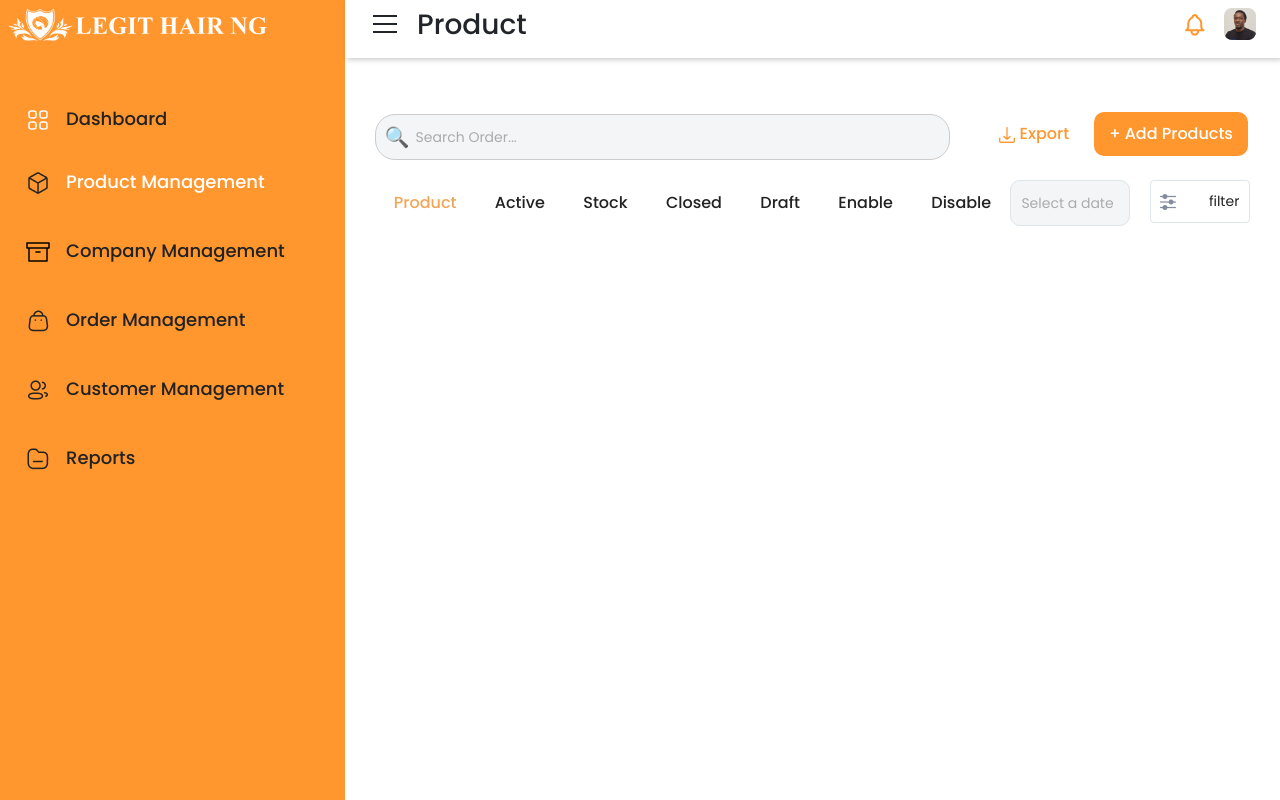
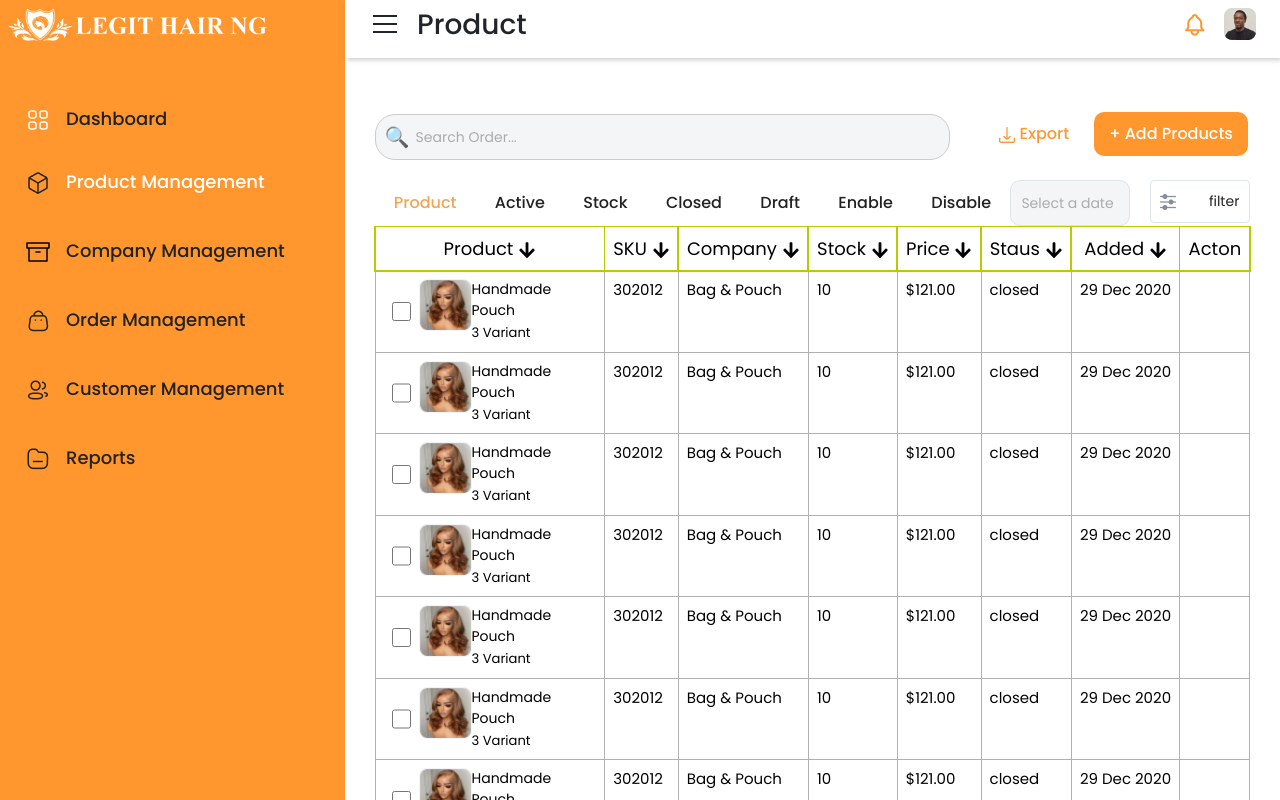
Before and after one commit to cycodedconcept/legit-hair-admin, a React (Vite) app: page /dashboard in a window 1280 px wide. Both pictures are taken after a click on the button "Product Management". Shown: the top 800 px of the page. Built offline with nearby package versions, Linux system fonts and the light colour scheme.

Commit message:
deploying redux store

```diff
--- a/src/assets/images/index.jsx
+++ b/src/assets/images/index.jsx
@@ -17,6 +17,7 @@ import Bell from './bell.png';
 import Profile from './profile.png';
 import Exp from './exp.png';
 import Filter from './filter.png';
+import Img from './img.png';
 
 
 
@@ -28,5 +29,6 @@ export {
     Logo2, Success,
     Wig1, Wig2, Wig3,
     Wig4, Wig5, Bell,
-    Profile, Exp, Filter
+    Profile, Exp, Filter,
+    Img
 }
--- a/src/components/Login.jsx
+++ b/src/components/Login.jsx
@@ -45,7 +45,7 @@ const Login = () => {
 //   }, []);
 
   return (
-    <React.Fragment>
+    <>
       <div className="form-item text-center">
         <img src={Logo2} alt="Logo" className='mt-5' />
 
@@ -193,7 +193,7 @@ const Login = () => {
           </>
         ):('')}
       </div>
-    </React.Fragment>
+    </>
   );
 };
 
--- a/src/pages/Cards.jsx
+++ b/src/pages/Cards.jsx
@@ -56,7 +56,7 @@ const Cards = () => {
     </div>
   )
   return (
-    <React.Fragment>
+    <>
       <div className="dash-cards">
         { cardDisplay }
         </div>
@@ -78,7 +78,7 @@ const Cards = () => {
           <Wig />
         </div>
       </div>
-    </React.Fragment>
+    </>
   )
 }
 
--- a/src/pages/Dashboard.jsx
+++ b/src/pages/Dashboard.jsx
@@ -19,7 +19,7 @@ const Dashboard = () => {
     return string.charAt(0).toUpperCase() + string.slice(1);
   }
   return (
-    <React.Fragment>
+    <>
       <Sidebar onButtonClick={handleButtonClick} activeContent={activeContent}/>
       <div className="main-content mt-5 p-3">
           <header className='d-flex justify-content-between'>
@@ -35,7 +35,7 @@ const Dashboard = () => {
           {activeContent === 'dashboard' && <Cards /> }
           {activeContent === 'product' && <Product /> }
       </div>
-    </React.Fragment>
+    </>
   )
 }
 
--- a/src/pages/Product.jsx
+++ b/src/pages/Product.jsx
@@ -1,5 +1,6 @@
 import React, { useState } from 'react';
 import Select from './support/Select';
+import Products from './support/Products';
 import DatePicker from 'react-datepicker';
 import 'react-datepicker/dist/react-datepicker.css';
 
@@ -26,7 +27,7 @@ const Product = () => {
     </button>
   )
   return (
-    <React.Fragment>
+    <>
       <div className="row">
         <div className="col-sm-12 col-md-12 col-lg-8">
           <div className="search-container">
@@ -61,8 +62,9 @@ const Product = () => {
         </div>
       </div>
 
+      <Products />
 
-    </React.Fragment>
+    </>
   )
 }
 
--- a/src/pages/Report.jsx
+++ b/src/pages/Report.jsx
@@ -2,9 +2,9 @@ import React from 'react'
 
 const Report = () => {
   return (
-    <div>
+    <>
 
-    </div>
+    </>
   )
 }
 
--- a/src/pages/Sidebar.jsx
+++ b/src/pages/Sidebar.jsx
@@ -52,14 +52,14 @@ const Sidebar = ({ onButtonClick, activeContent }) => {
     </button>
 })
   return (
-    <React.Fragment>
+    <>
         <div className="sidebar">
             <img src={ Logo } alt="" className='w-75 mx-2 mt-2'/>
             <div className="sidebar-menu">
                 { showMenu }
             </div>
         </div>
-    </React.Fragment>
+    </>
   )
 }
 
--- a/src/pages/Wig.jsx
+++ b/src/pages/Wig.jsx
@@ -90,7 +90,7 @@ const Wig = () => {
        </div>
     )
   return (
-    <React.Fragment>
+    <>
         <div className="wig-top d-flex justify-content-between mb-4">
             <h5>Recent Orders</h5>
             <select name="" id="" className='form-input'>
@@ -100,7 +100,7 @@ const Wig = () => {
             </select>
         </div>
       {listWig}
-    </React.Fragment>
+    </>
   )
 }
 
--- a/src/pages/pages.css
+++ b/src/pages/pages.css
@@ -710,6 +710,10 @@ input {
     box-shadow: none;
 }
 
+.xform {
+    width: 20px;
+}
+
 .search-container,  .search-container2 {
     position: relative;
     margin-top: 50px;
--- /dev/null
+++ b/src/pages/support/Products.jsx
@@ -0,0 +1,211 @@
+import React from 'react';
+import { FaArrowDown, FaEye, FaEdit, FaTrash } from 'react-icons/fa';
+import { Wig1 } from '../../assets/images';
+
+const Products = () => {
+    const productData = [
+        {
+            id: 0,
+            image: Wig1,
+            name: 'Handmade Pouch',
+            variant: '3 Variant',
+            sku: '302012',
+            company: 'Bag & Pouch',
+            stock: '10',
+            price: '$121.00',
+            status: 'closed',
+            added: '29 Dec 2020',
+            icons: [FaArrowDown, FaEdit, FaTrash]
+        },
+        {
+            id: 1,
+            image: Wig1,
+            name: 'Handmade Pouch',
+            variant: '3 Variant',
+            sku: '302012',
+            company: 'Bag & Pouch',
+            stock: '10',
+            price: '$121.00',
+            status: 'closed',
+            added: '29 Dec 2020',
+            icons: [FaArrowDown, FaEdit, FaTrash]
+        },
+        {
+            id: 2,
+            image: Wig1,
+            name: 'Handmade Pouch',
+            variant: '3 Variant',
+            sku: '302012',
+            company: 'Bag & Pouch',
+            stock: '10',
+            price: '$121.00',
+            status: 'closed',
+            added: '29 Dec 2020',
+            icons: [FaArrowDown, FaEdit, FaTrash]
+        },
+        {
+            id: 3,
+            image: Wig1,
+            name: 'Handmade Pouch',
+            variant: '3 Variant',
+            sku: '302012',
+            company: 'Bag & Pouch',
+            stock: '10',
+            price: '$121.00',
+            status: 'closed',
+            added: '29 Dec 2020',
+            icons: [FaArrowDown, FaEdit, FaTrash]
+        },
+        {
+            id: 4,
+            image: Wig1,
+            name: 'Handmade Pouch',
+            variant: '3 Variant',
+            sku: '302012',
+            company: 'Bag & Pouch',
+            stock: '10',
+            price: '$121.00',
+            status: 'closed',
+            added: '29 Dec 2020',
+            icons: [FaArrowDown, FaEdit, FaTrash]
+        },
+        {
+            id: 5,
+            image: Wig1,
+            name: 'Handmade Pouch',
+            variant: '3 Variant',
+            sku: '302012',
+            company: 'Bag & Pouch',
+            stock: '10',
+            price: '$121.00',
+            status: 'closed',
+            added: '29 Dec 2020',
+            icons: [FaArrowDown, FaEdit, FaTrash]
+        },
+        {
+            id: 6,
+            image: Wig1,
+            name: 'Handmade Pouch',
+            variant: '3 Variant',
+            sku: '302012',
+            company: 'Bag & Pouch',
+            stock: '10',
+            price: '$121.00',
+            status: 'closed',
+            added: '29 Dec 2020',
+            icons: [FaArrowDown, FaEdit, FaTrash]
+        },
+        {
+            id: 7,
+            image: Wig1,
+            name: 'Handmade Pouch',
+            variant: '3 Variant',
+            sku: '302012',
+            company: 'Bag & Pouch',
+            stock: '10',
+            price: '$121.00',
+            status: 'closed',
+            added: '29 Dec 2020',
+            icons: [FaArrowDown, FaEdit, FaTrash]
+        },
+        {
+            id: 8,
+            image: Wig1,
+            name: 'Handmade Pouch',
+            variant: '3 Variant',
+            sku: '302012',
+            company: 'Bag & Pouch',
+            stock: '10',
+            price: '$121.00',
+            status: 'closed',
+            added: '29 Dec 2020',
+            icons: [FaArrowDown, FaEdit, FaTrash]
+        },{
+            id: 9,
+            image: Wig1,
+            name: 'Handmade Pouch',
+            variant: '3 Variant',
+            sku: '302012',
+            company: 'Bag & Pouch',
+            stock: '10',
+            price: '$121.00',
+            status: 'closed',
+            added: '29 Dec 2020',
+            icons: [FaArrowDown, FaEdit, FaTrash]
+        },{
+            id: 10,
+            image: Wig1,
+            name: 'Handmade Pouch',
+            variant: '3 Variant',
+            sku: '302012',
+            company: 'Bag & Pouch',
+            stock: '10',
+            price: '$121.00',
+            status: 'closed',
+            added: '29 Dec 2020',
+            icons: [FaArrowDown, FaEdit, FaTrash]
+        },
+    ]
+
+    const sortProduct = productData.map((item) =>
+       <tr key={item.id}>
+           <td>
+               <div className='d-flex'>
+                    <input type="checkbox" name="" id="" className='xform mx-2'/>
+                    <img src={item.image} alt="" className='w-25 h-50'/>
+                    <div>
+                        <p className='m-0 p-0' style={{fontSize: '14px'}}>{item.name}</p>
+                        <small>{item.variant}</small>
+                    </div>
+               </div>
+           </td>
+           <td>{item.sku}</td>
+           <td>{item.company}</td>
+           <td>{item.stock}</td>
+           <td>{item.price}</td>
+           <td>{item.status}</td>
+           <td>{item.added}</td>
+           <td>{item.icons}</td>
+       </tr>
+    )
+  return (
+    <>
+      <table className="table">
+        <thead>
+            <tr>
+            <th>
+                Product <FaArrowDown className="header-icon" />
+            </th>
+            <th>
+                SKU <FaArrowDown className="header-icon" />
+            </th>
+            <th>
+                Company <FaArrowDown className="header-icon" />
+            </th>
+            <th>
+                Stock <FaArrowDown className="header-icon" />
+            </th>
+            <th>
+                Price <FaArrowDown className="header-icon" />
+            </th>
+            <th>
+                Staus <FaArrowDown className="header-icon" />
+            </th>
+            <th>
+                Added <FaArrowDown className="header-icon" />
+            </th>
+            <th>
+                Acton
+            </th>
+            </tr>
+        </thead>
+        <tbody>
+            {sortProduct}
+        </tbody>
+    </table>
+
+    </>
+  )
+}
+
+export default Products
--- a/src/pages/support/Select.jsx
+++ b/src/pages/support/Select.jsx
@@ -19,14 +19,14 @@ const Select = () => {
     <option value={index === sugget ? '' : item}>{item}</option>
   )
   return (
-    <React.Fragment>
+    <>
       <div className="select-wrapper">
         <img src={Filter} alt="" className='select-icon'/>
         <select value={selectedOption} onChange={handleSelectChange} className="select-input">
             {fil}
         </select>
     </div>
-    </React.Fragment>
+    </>
   )
 }
 
```
Also changed, not shown: src/assets/images/img.png (added).
